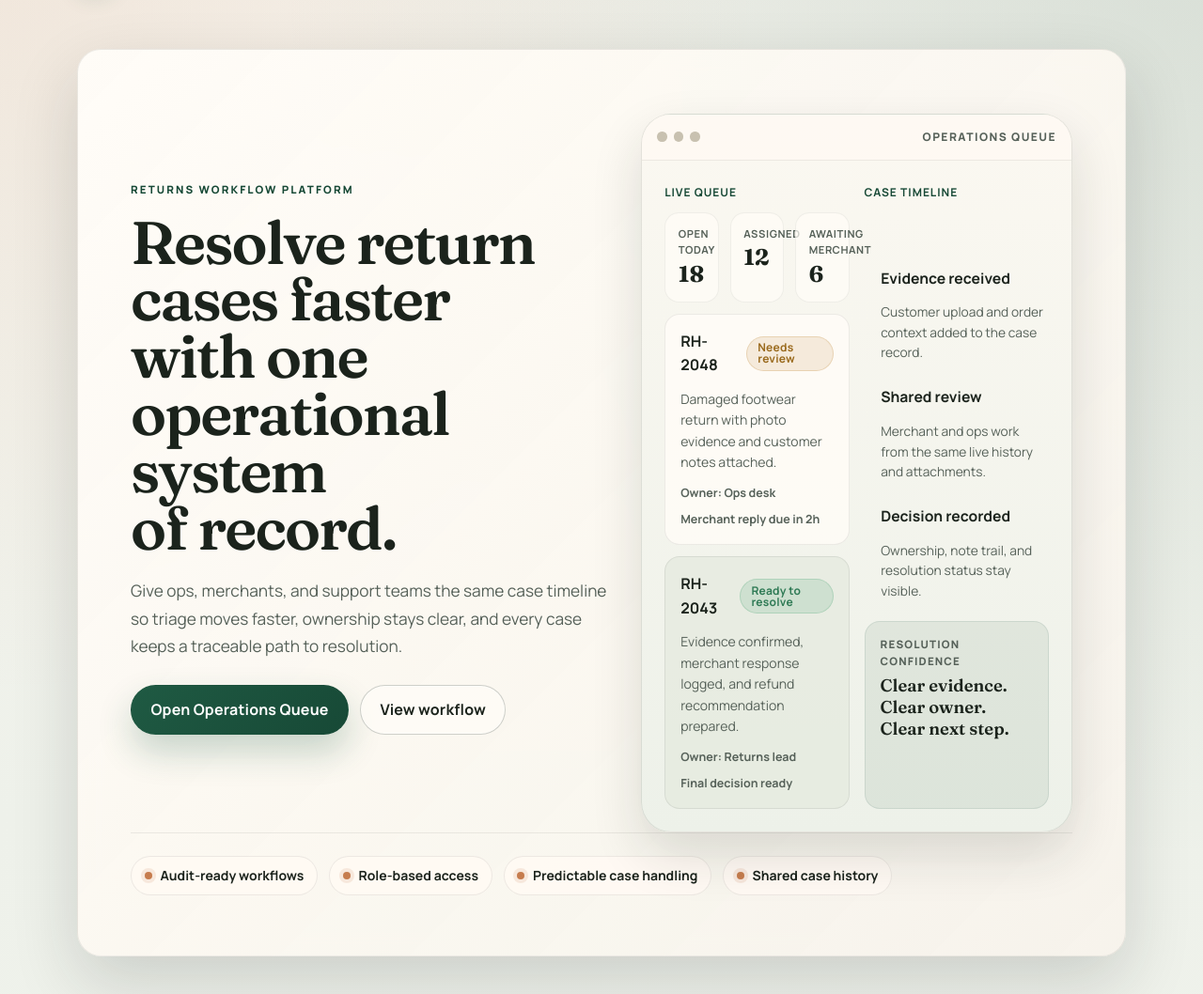
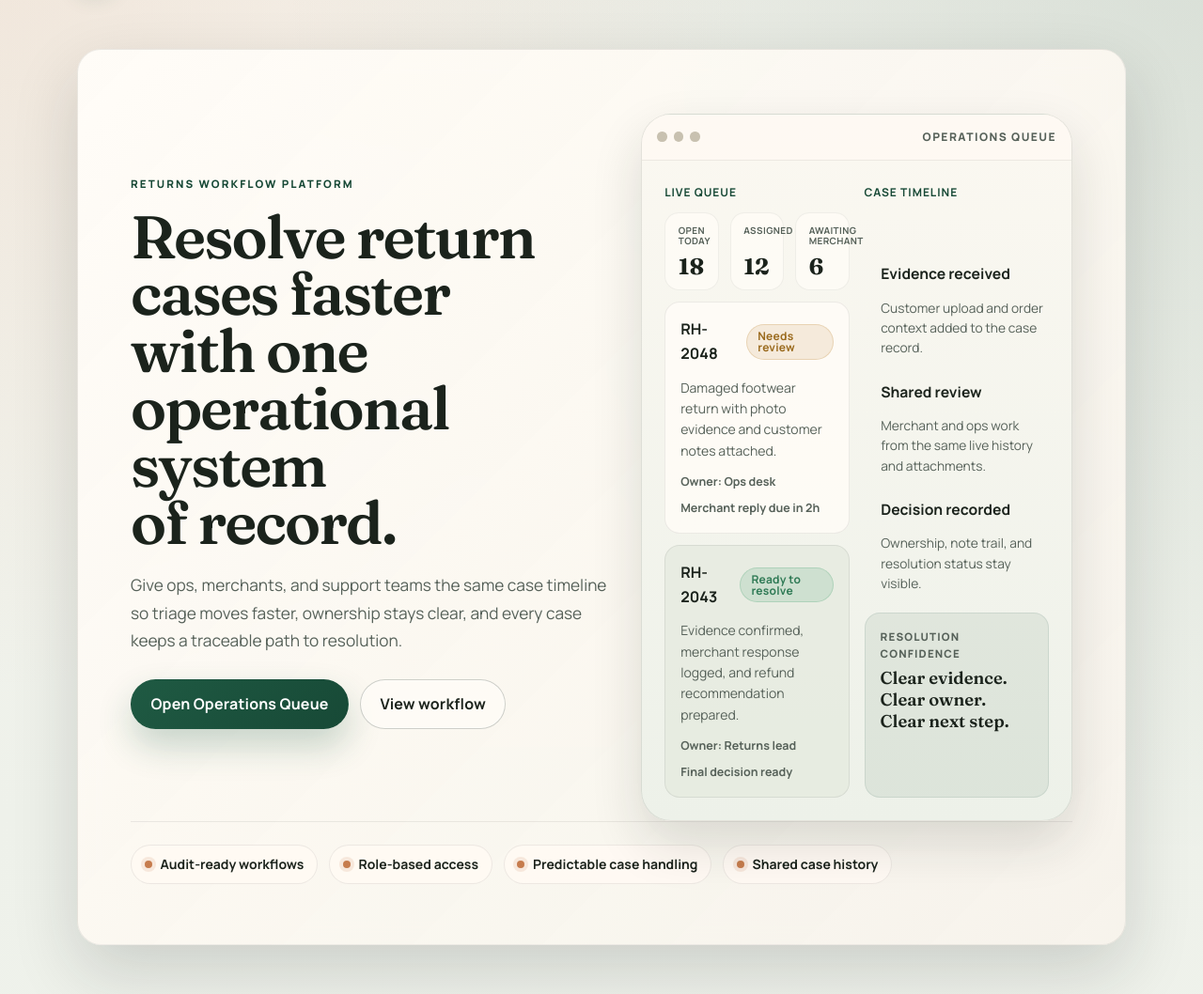
Before and after one commit to AAdewunmi/Returns-Escalation-Predictor-Project, a Django app: page / in a window 1280 px wide. Shown: the part 71-1129 px from the top of the page at 94% size. Run offline with Django 5.2, Linux system fonts and the light colour scheme; some libraries are stand-ins or nearby versions.

Commit message:
style: align hero metrics and tighten preview label sizing

```diff
--- a/static/css/app.css
+++ b/static/css/app.css
@@ -342,7 +342,11 @@ button:focus-visible {
 }
 
 .rh-visual-metric {
+  display: flex;
+  flex-direction: column;
+  justify-content: space-between;
   padding: 0.8rem 0.85rem;
+  min-height: 5rem;
   border-radius: 0.95rem;
   background: rgba(255, 252, 247, 0.72);
   border: 1px solid rgba(27, 35, 28, 0.06);
@@ -350,11 +354,12 @@ button:focus-visible {
 
 .rh-visual-metric-label {
   display: block;
-  margin-bottom: 0.3rem;
+  min-height: 2rem;
   color: var(--rh-color-text-muted);
-  font-size: 0.7rem;
+  font-size: 0.62rem;
   font-weight: 700;
-  letter-spacing: 0.05em;
+  letter-spacing: 0.04em;
+  line-height: 1.2;
   text-transform: uppercase;
 }
 
```
